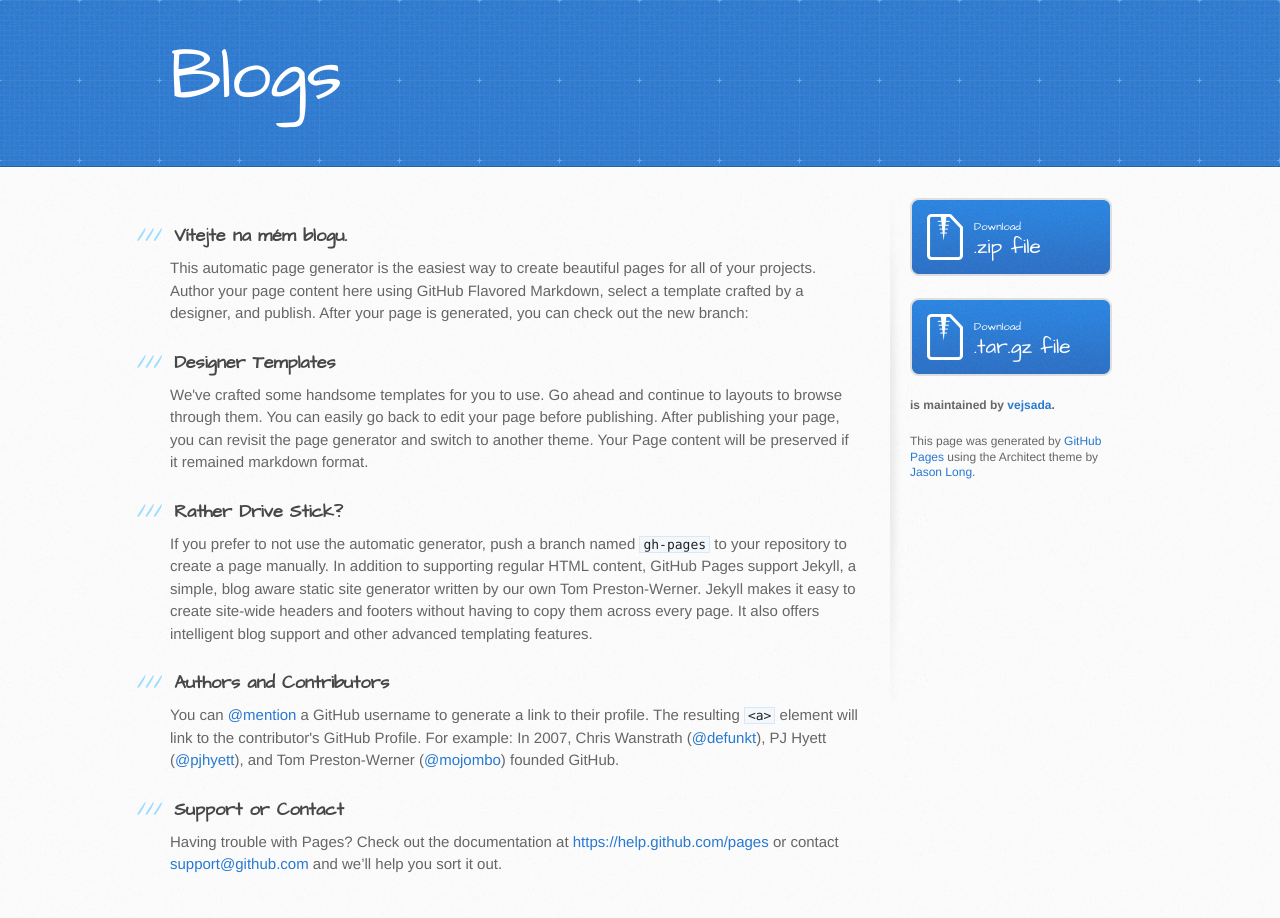
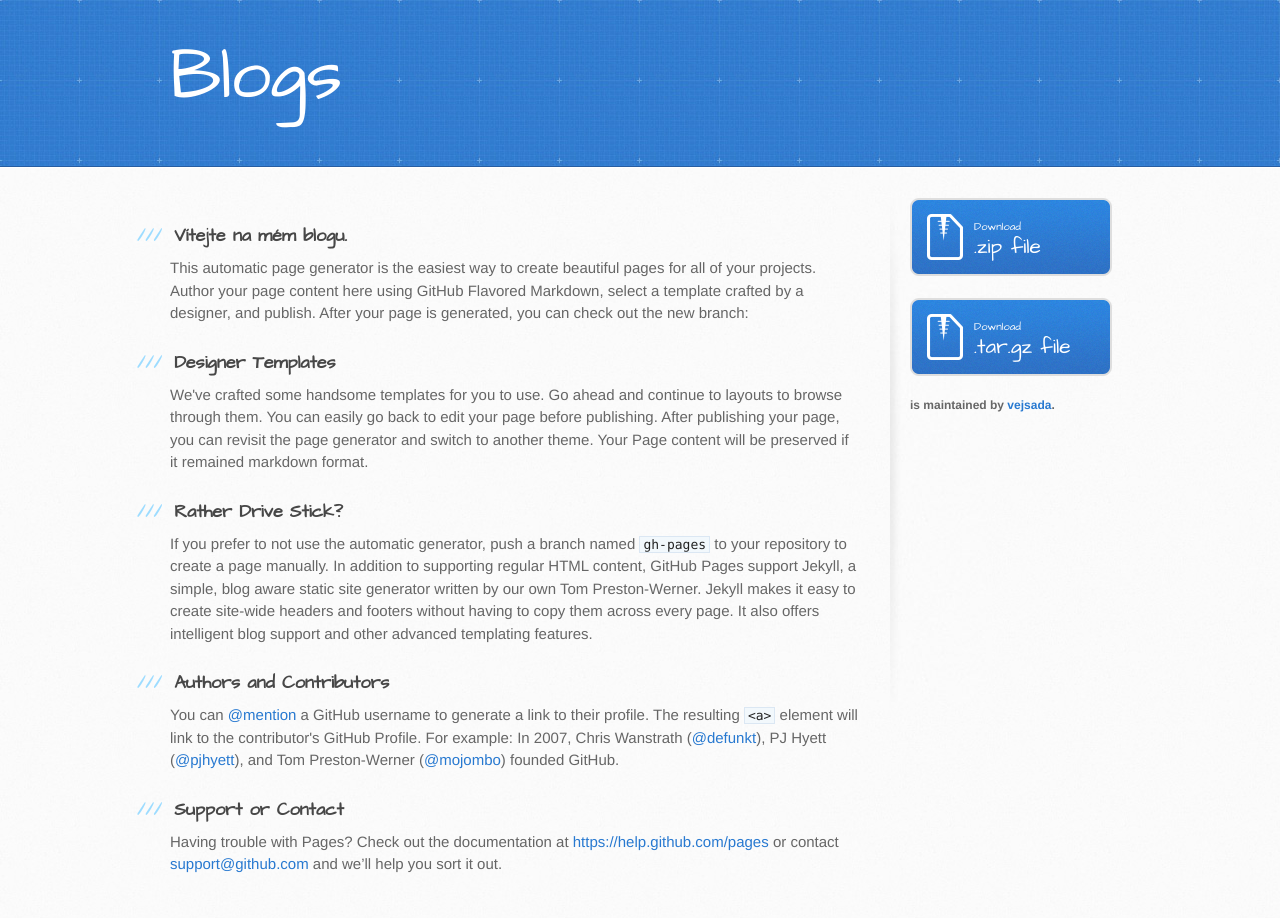
Before and after one commit to vejsada/blog, a Jekyll site: the page index.html, which Jekyll copies as it is, in a window 1280 px wide. Built offline with Jekyll 4.4.1, drawn with Linux system fonts in a browser that asks for light colours.

Commit message:
up2
tihi page off

```diff
--- a/index.html
+++ b/index.html
@@ -71,7 +71,7 @@
 
           <p class="repo-owner"><a href="https://github.com/vejsada/blog"></a> is maintained by <a href="https://github.com/vejsada">vejsada</a>.</p>
 
-          <p>This page was generated by <a href="https://pages.github.com">GitHub Pages</a> using the Architect theme by <a href="https://twitter.com/jasonlong">Jason Long</a>.</p>
+         <!-- <p>This page was generated by <a href="https://pages.github.com">GitHub Pages</a> using the Architect theme by <a href="https://twitter.com/jasonlong">Jason Long</a>.</p> -->
         </aside>
       </div>
     </div>
```
